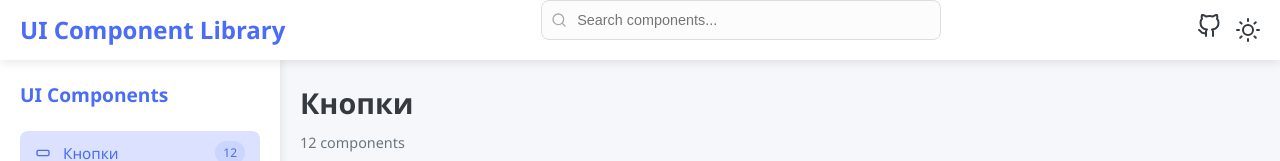
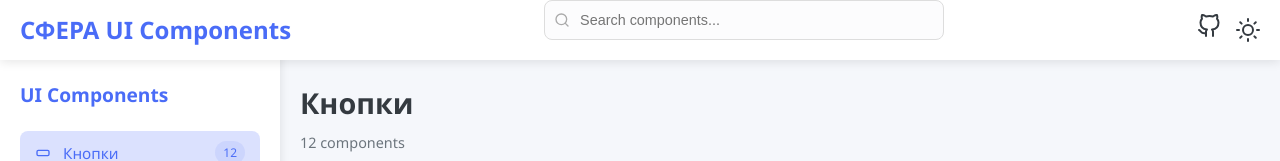
Before and after one commit to nikita20002000/sphere-web-fragments, a React (Vite) app: page / in a window 1280 px wide. Shown: the top 161 px of the page. Built offline with nearby package versions, Linux system fonts and the light colour scheme.

Commit message:
Feat: Makefile added and Project name in Header changed

```diff
--- a/src/components/page/header.jsx
+++ b/src/components/page/header.jsx
@@ -5,7 +5,7 @@ import Search from './Search';
 const Header = ({ searchQuery, onSearchChange }) => {
     return (
         <header className="header">
-            <h1>UI Component Library</h1>
+            <h1>СФЕРА UI Components</h1>
 
             <div className="header-search">
                 <Search
```
Also changed, not shown: 1 other file (tests, documents, lock files or other folders).
